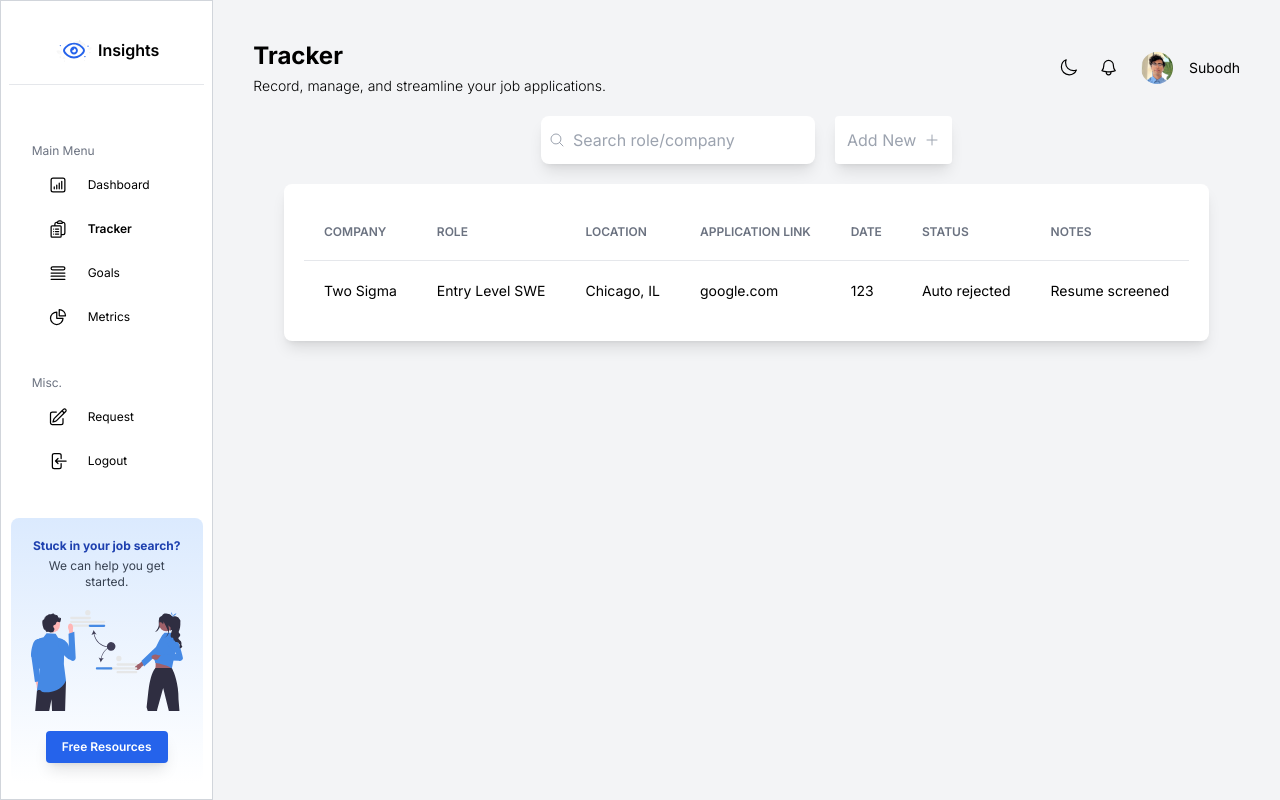
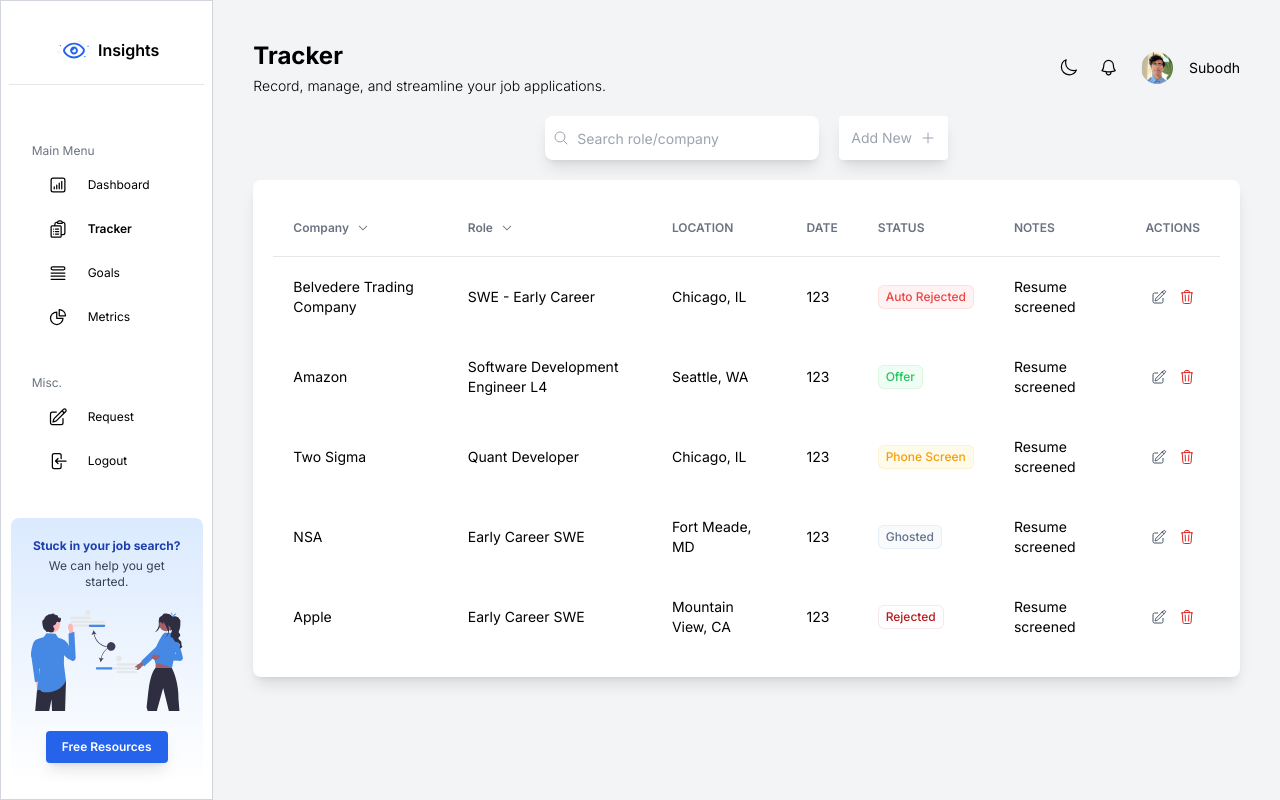
Before and after one commit to skhanal5/Insights, a Next.js app in the folder crud-app/app-tracker/: page /tracker in a window 1280 px wide. Built offline with nearby package versions, Linux system fonts and the light colour scheme.

Commit message:
Added status bars, table utilities, sorted columns

```diff
--- a/crud-app/app-tracker/app/tracker/components/AddNew.js
+++ b/crud-app/app-tracker/app/tracker/components/AddNew.js
@@ -2,10 +2,10 @@
 export default function AddNew() {
   return (
     <div>
-      <button className="p-3 flex justify-center items-center h-full bg-white hover:bg-gray-200 shadow-lg text-gray-400 w-full rounded">
+      <button className="p-3 flex justify-center items-center h-full bg-white hover:bg-gray-200 shadow-lg text-gray-400 text-sm w-full rounded">
         Add New
         <span>
-          <PlusIcon className="h-4 w-4 ml-2 text-gray-400 text-bold text-base"></PlusIcon>
+          <PlusIcon className="h-4 w-4 ml-2 text-gray-400"></PlusIcon>
         </span>
       </button>
     </div>
--- a/crud-app/app-tracker/app/tracker/components/SearchBar.js
+++ b/crud-app/app-tracker/app/tracker/components/SearchBar.js
@@ -4,7 +4,7 @@
     return (
         <div className="flex flex-row p-2 rounded-lg shadow-lg bg-white w-fit justify-center items-center">
             <MagnifyingGlassIcon className="h-4 w-4 text-gray-400 text-bold"></MagnifyingGlassIcon>
-            <input type="text" className="ml-2 outline-none focus:outline-none" placeholder="Search role/company" ></input>
+            <input type="text" className="ml-2 outline-none placeholder:text-sm focus:outline-none" placeholder="Search role/company" ></input>
         </div>
     )
 }
--- /dev/null
+++ b/crud-app/app-tracker/app/tracker/components/SortableColumn.js
@@ -0,0 +1,10 @@
+import { ChevronDownIcon } from "@heroicons/react/24/solid";
+
+export default function SortableColumn ({column}) {
+    return (
+      <button className="flex flex-row justify-items items-center">
+        <span>{column}</span>
+        <ChevronDownIcon className="ml-2 w-3 h-3"></ChevronDownIcon>
+      </button>
+    )
+}
--- /dev/null
+++ b/crud-app/app-tracker/app/tracker/components/Status.js
@@ -0,0 +1,39 @@
+export default function Status({ status }) {
+  let bgColor = "";
+  let textColor = "";
+  let ringColor = "";
+
+  if (status === "Auto Rejected") {
+    bgColor = "bg-red-50";
+    textColor = "text-red-500";
+    ringColor = "ring-red-500/10";
+  } else if (status == "Offer") {
+    bgColor = "bg-green-50";
+    textColor = "text-green-500";
+    ringColor = "ring-green-500/10";
+  } else if (status == "Phone Screen") {
+    bgColor = "bg-amber-50";
+    textColor = "text-amber-500";
+    ringColor = "ring-amber-500/10";
+  } else if (status == "Rejected") {
+    bgColor = "bg-red-70";
+    textColor = "text-red-700";
+    ringColor = "ring-red-700/10";
+  } else if (status == "Online Assessment") {
+    bgColor = "bg-blue-50";
+    textColor = "text-blue-500";
+    ringColor = "ring-blue-500/10";
+  } else if (status == "Ghosted") {
+    bgColor = "bg-slate-50";
+    textColor = "text-slate-500";
+    ringColor = "ring-blue-500/10";
+  }
+
+  return (
+    <div
+      className={`inline-flex items-center rounded-md px-2 py-1 text-xs font-medium ring-1 ring-inset ${bgColor} ${textColor} ${ringColor}`}
+    >
+      {status}
+    </div>
+  );
+}
--- a/crud-app/app-tracker/app/tracker/components/Table.js
+++ b/crud-app/app-tracker/app/tracker/components/Table.js
@@ -5,7 +5,7 @@
 
   return (
     <div className="bg-white shadow-lg rounded-lg mt-5 p-5">
-      <table className="table-auto">
+      <table>
         <TableHeader></TableHeader>
         <TableRows></TableRows>
       </table>
--- a/crud-app/app-tracker/app/tracker/components/TableHeader.js
+++ b/crud-app/app-tracker/app/tracker/components/TableHeader.js
@@ -1,25 +1,32 @@
+import SortableColumn from "./SortableColumn";
+
 export default function TableHeader() {
-  const headers = [
-    "Company",
-    "Role",
-    "Location",
-    "Application Link",
-    "Date",
-    "Status",
-    "Notes",
-  ];
+  const headers = ["Company", "Role", "Location", "Date", "Status", "Notes", "Actions"];
 
   return (
     <thead>
       <tr>
-        {headers.map((header, index) => (
-          <td
-            className="p-5 text-xs font-semibold uppercase text-gray-500 border-b"
-            key={index}
-          >
-            {header}
-          </td>
-        ))}
+        {headers.map((header, index) => {
+          if (header == "Company") {
+            return (
+            <td className="p-5 text-xs font-semibold uppercase text-gray-500 border-b" key={index}>
+              <SortableColumn column={header}></SortableColumn>
+            </td>
+            )
+          } else if (header == "Role") {
+            return (
+            <td className="p-5 text-xs font-semibold uppercase text-gray-500 border-b" key={index}>
+              <SortableColumn column={header}></SortableColumn>
+            </td>
+            )
+          } else {
+            return (
+            <td className="p-5 text-xs font-semibold uppercase text-gray-500 border-b" key={index}>
+              {header}
+            </td>
+            )
+          }
+        })}
       </tr>
     </thead>
   );
--- a/crud-app/app-tracker/app/tracker/components/TableRows.js
+++ b/crud-app/app-tracker/app/tracker/components/TableRows.js
@@ -1,22 +1,53 @@
+import Status from "./Status";
+import TableUtilities from "./TableUtilities";
+
 export default function TableRows() {
-  const headers = [
-    "Company",
-    "Role",
-    "Location",
-    "Link",
-    "Date",
-    "Status",
-    "Notes",
-  ];
+  const headers = ["Company", "Role", "Location", "Date", "Status", "Notes", "Actions"];
 
   const applications = [
     {
-      Company: "Two Sigma",
-      Role: "Entry Level SWE",
+      Company: "Belvedere Trading Company",
+      Role: "SWE - Early Career",
       Location: "Chicago, IL",
       Link: "google.com",
       Date: "123",
-      Status: "Auto rejected",
+      Status: "Auto Rejected",
+      Notes: "Resume screened",
+    },
+    {
+      Company: "Amazon",
+      Role: "Software Development Engineer L4",
+      Location: "Seattle, WA",
+      Link: "google.com",
+      Date: "123",
+      Status: "Offer",
+      Notes: "Resume screened",
+    },
+    {
+      Company: "Two Sigma",
+      Role: "Quant Developer",
+      Location: "Chicago, IL",
+      Link: "google.com",
+      Date: "123",
+      Status: "Phone Screen",
+      Notes: "Resume screened",
+    },
+    {
+      Company: "NSA",
+      Role: "Early Career SWE",
+      Location: "Fort Meade, MD",
+      Link: "google.com",
+      Date: "123",
+      Status: "Ghosted",
+      Notes: "Resume screened",
+    },
+    {
+      Company: "Apple",
+      Role: "Early Career SWE",
+      Location: "Mountain View, CA",
+      Link: "google.com",
+      Date: "123",
+      Status: "Rejected",
       Notes: "Resume screened",
     },
   ];
@@ -25,9 +56,36 @@
     <tbody className="mt-1">
       {applications.map((row, rowIndex) => (
         <tr key={rowIndex}>
-          {Object.values(headers).map((key, cellIndex) => (
-            <td className="p-5 text-sm whitespace-nowrap text-left" key={cellIndex}>{row[key]}</td>
-          ))}
+          {Object.values(headers).map((key, cellIndex) => {
+            if (key == "Status") {
+              return (
+                <td
+                  className="p-5 text-sm whitespace-nowrap text-left"
+                  key={cellIndex}
+                >
+                  {<Status status={row[key]}></Status>}
+                </td>
+              )
+            } else if (key == "Actions") {
+              return (
+                <td
+                  className="p-5 text-sm whitespace-nowrap text-left"
+                  key={cellIndex}
+                >
+                  {<TableUtilities></TableUtilities>}
+                </td>
+              )
+            } else {
+              return (
+                <td
+                  className="p-5 text-sm whitespace-wrap text-left"
+                  key={cellIndex}
+                >
+                  {row[key]}
+                </td>
+              )
+            }
+          })}
         </tr>
       ))}
     </tbody>
--- a/crud-app/app-tracker/app/tracker/components/TableUtilities.js
+++ b/crud-app/app-tracker/app/tracker/components/TableUtilities.js
@@ -1,11 +1,15 @@
-import AddNew from "./AddNew"
-import SearchBar from "./SearchBar"
+import { PencilSquareIcon, TrashIcon } from "@heroicons/react/24/outline";
 
-export default function TableUtilities(){
+export default function TableUtilities() {
     return (
-        <div className="mt-5 flex flex-row gap-5">
-            <SearchBar></SearchBar>
-            <AddNew></AddNew>
+        <div className="flex flex-row gap-3 justify-center items-center">
+            <button>
+                <PencilSquareIcon className="w-4 h-4 text-slate-600"></PencilSquareIcon>
+            </button>
+            <button>
+                <TrashIcon className="w-4 h-4 text-red-600">
+                </TrashIcon>
+            </button>
         </div>
     )
 }
--- /dev/null
+++ b/crud-app/app-tracker/app/tracker/components/Utilities.js
@@ -0,0 +1,11 @@
+import AddNew from "./AddNew"
+import SearchBar from "./SearchBar"
+
+export default function Utilities(){
+    return (
+        <div className="mt-5 flex flex-row gap-5">
+            <SearchBar></SearchBar>
+            <AddNew></AddNew>
+        </div>
+    )
+}
--- a/crud-app/app-tracker/app/tracker/page.js
+++ b/crud-app/app-tracker/app/tracker/page.js
@@ -1,10 +1,10 @@
-import TableUtilities from "./components/TableUtilities";
+import Utilities from "./components/Utilities";
 import Table from "./components/Table";
 
 export default function Tracker() {
   return (
     <div className="flex flex-col justify-center items-center">
-      <TableUtilities></TableUtilities>
+      <Utilities></Utilities>
       <Table></Table>
     </div>
   );
```
